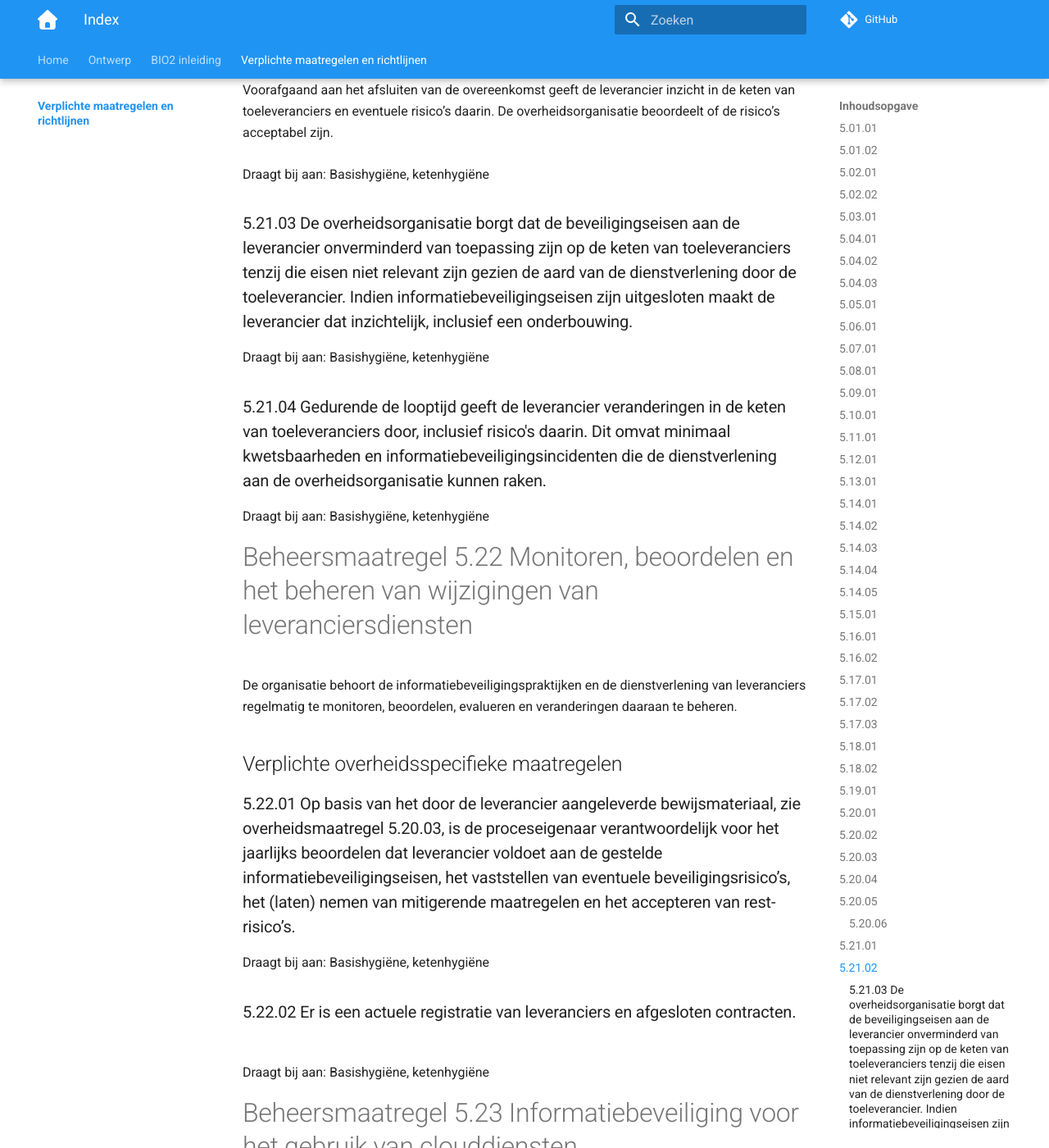
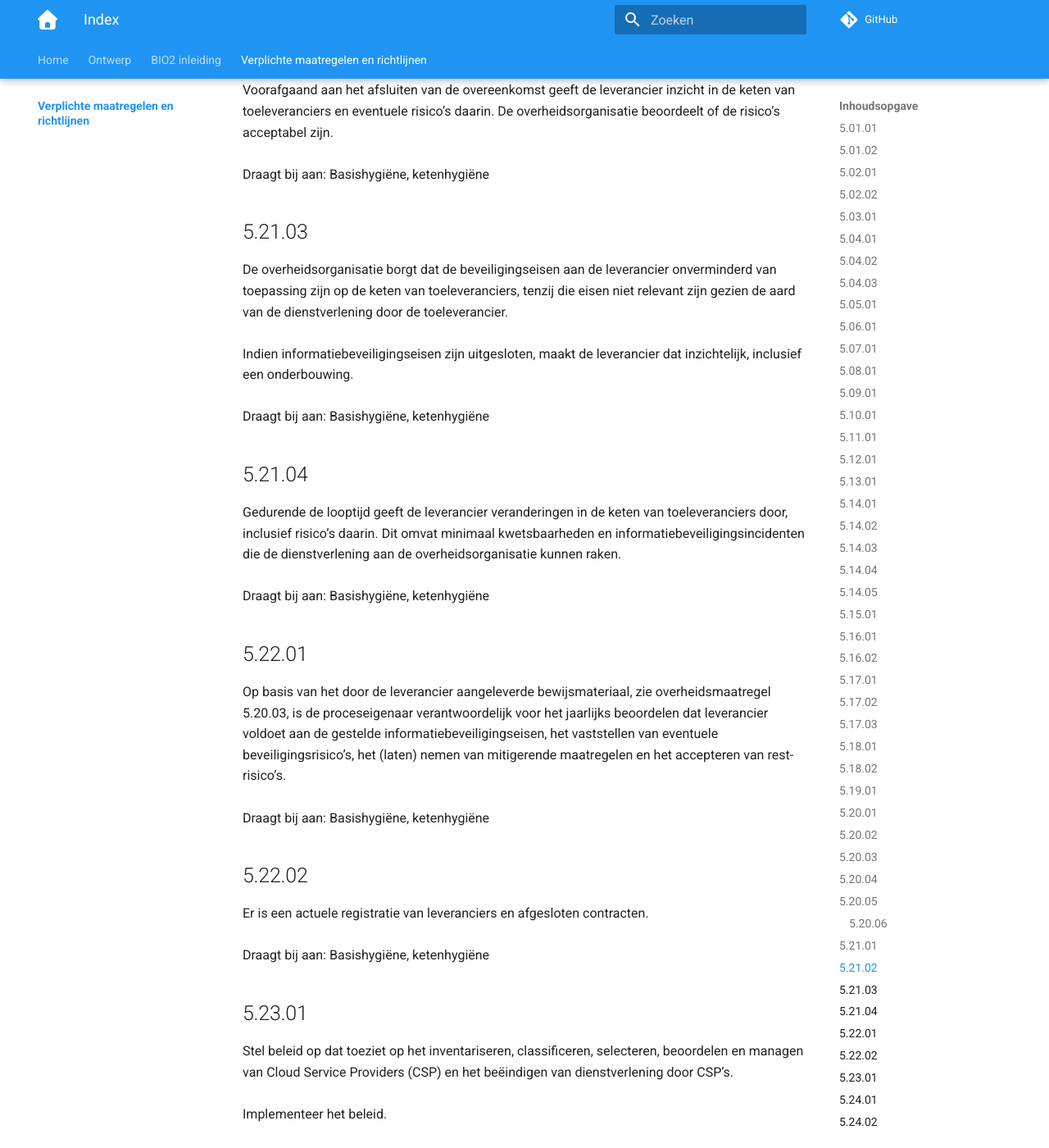
Before and after one commit to MinBZK/Baseline-Informatiebeveiliging-Overheid, an MkDocs documentation site: the page built from docs/maatregelen/index.md, in a window 1280 px wide and 1400 px high, scrolled down 9660 px. Shown: the whole window at 82% size. Built offline with MkDocs 1.6.1 and Material for MkDocs 9.7.7, drawn with Linux system fonts in a browser that asks for light colours; comment, search, counter and statistics services are not loaded; some of the changed text lies outside the part shown.

Commit message:
Update index.md
5.21.03 tot en met 5.24.05 vervangen.

```diff
--- a/docs/maatregelen/index.md
+++ b/docs/maatregelen/index.md
@@ -202,71 +202,54 @@
 Voorafgaand aan het afsluiten van de overeenkomst geeft de leverancier inzicht in de keten van toeleveranciers en eventuele risico’s daarin. De overheidsorganisatie beoordeelt of de risico’s acceptabel zijn.<br><br>
 Draagt bij aan: Basishygiëne, ketenhygiëne
 
-### 5.21.03 De overheidsorganisatie borgt dat de beveiligingseisen aan de leverancier onverminderd van toepassing zijn op de keten van toeleveranciers tenzij die eisen niet relevant zijn gezien de aard van de dienstverlening door de toeleverancier. Indien informatiebeveiligingseisen zijn uitgesloten maakt de leverancier dat inzichtelijk, inclusief een onderbouwing.
+## 5.21.03
+De overheidsorganisatie borgt dat de beveiligingseisen aan de leverancier onverminderd van toepassing zijn op de keten van toeleveranciers, tenzij die eisen niet relevant zijn gezien de aard van de dienstverlening door de toeleverancier.<br><br>
+Indien informatiebeveiligingseisen zijn uitgesloten, maakt de leverancier dat inzichtelijk, inclusief een onderbouwing.<br><br>
 Draagt bij aan: Basishygiëne, ketenhygiëne
 
-### 5.21.04 Gedurende de looptijd geeft de leverancier veranderingen in de keten van toeleveranciers door, inclusief risico's daarin. Dit omvat minimaal kwetsbaarheden en informatiebeveiligingsincidenten die de dienstverlening aan de overheidsorganisatie kunnen raken.
+## 5.21.04
+Gedurende de looptijd geeft de leverancier veranderingen in de keten van toeleveranciers door, inclusief risico’s daarin. Dit omvat minimaal kwetsbaarheden en informatiebeveiligingsincidenten die de dienstverlening aan de overheidsorganisatie kunnen raken.<br><br>
 Draagt bij aan: Basishygiëne, ketenhygiëne
 
-# Beheersmaatregel 5.22 Monitoren, beoordelen en het beheren van wijzigingen van leveranciersdiensten
-
-De organisatie behoort de informatiebeveiligingspraktijken en de dienstverlening van leveranciers regelmatig te monitoren, beoordelen, evalueren en veranderingen daaraan te beheren.
-
-## Verplichte overheidsspecifieke maatregelen
-
-### 5.22.01 Op basis van het door de leverancier aangeleverde bewijsmateriaal, zie overheidsmaatregel 5.20.03, is de proceseigenaar verantwoordelijk voor het jaarlijks beoordelen dat leverancier voldoet aan de gestelde informatiebeveiligingseisen, het vaststellen van eventuele beveiligingsrisico’s, het (laten) nemen van mitigerende maatregelen en het accepteren van rest-risico’s.
-
+## 5.22.01
+Op basis van het door de leverancier aangeleverde bewijsmateriaal, zie overheidsmaatregel 5.20.03, is de proceseigenaar verantwoordelijk voor het jaarlijks beoordelen dat leverancier voldoet aan de gestelde informatiebeveiligingseisen, het vaststellen van eventuele
+beveiligingsrisico’s, het (laten) nemen van mitigerende maatregelen en het accepteren van rest-risico’s.<br><br>
 Draagt bij aan: Basishygiëne, ketenhygiëne
 
-### 5.22.02 Er is een actuele registratie van leveranciers en afgesloten contracten.
-
+## 5.22.02
+Er is een actuele registratie van leveranciers en afgesloten contracten.<br><br>
 Draagt bij aan: Basishygiëne, ketenhygiëne
 
-# Beheersmaatregel 5.23 Informatiebeveiliging voor het gebruik van clouddiensten
-
-Processen voor het aanschaffen, gebruiken, beheren en beÎindigen van clouddiensten behoren overeenkomstig de informatiebeveiligingseisen van de organisatie te worden opgesteld.
-
-## Verplichte overheidsspecifieke maatregelen
-
-### 5.23.01 Stel beleid op dat toeziet op het inventariseren, classificeren, selecteren, beoordelen en managen van Cloud Service Providers (CSP) en het beëindigen van dienstverlening door CSP’s.
-
-Implementeer het beleid.
-
-Herzie dit beleid minimaal eens per drie jaar.
-
-Neem in de contracten op welke situaties aanleiding kunnen zijn tot ontbinding van het contract.
-
-Wanneer zich belangrijke wijzigingen bij de leverancier optreden, beoordeel de risico’s daarvan en neem passende maatregelen.
-
+## 5.23.01
+Stel beleid op dat toeziet op het inventariseren, classificeren, selecteren, beoordelen en managen van Cloud Service Providers (CSP) en het beëindigen van dienstverlening door CSP’s.<br><br>
+Implementeer het beleid.<br><br>
+Herzie dit beleid minimaal eens per drie jaar.<br><br>
+Neem in de contracten op welke situaties aanleiding kunnen zijn tot ontbinding van het contract.<br><br>
+Wanneer zich belangrijke wijzigingen bij de leverancier optreden, beoordeel de risico’s daarvan en neem passende maatregelen.<br><br>
 Draagt bij aan: Basishygiëne, ketenhygiëne
 
-# Beheersmaatregel 5.24 Plannen en voorbereiden van het beheer van informatiebeveiligingsincidenten
-
-De organisatie behoort plannen op te stellen voor, en zich voor te bereiden op, het beheren van informatiebeveiligingsincidenten door processen, rollen en verantwoordelijkheden voor het beheer van informatiebeveiligingsincidenten te definiÎren, vast te stellen en te communiceren.
-
-## Verplichte overheidsspecifieke maatregelen
-
-### 5.24.01 Er is voor alle interne en externe medewerkers een toegankelijk meldloket waar informatiebeveiligingsincidenten kunnen worden gemeld en geregistreerd.
-
+## 5.24.01
+Er is voor alle interne en externe medewerkers een toegankelijk meldloket waar informatiebeveiligingsincidenten kunnen worden gemeld en geregistreerd.<br><br>
 Draagt bij aan: Basishygiëne, ketenhygiëne
 
-### 5.24.02 Er is een meldprocedure waarin de taken en verantwoordelijkheden van het meldloket staan beschreven.
-
+## 5.24.02
+Er is een meldprocedure waarin de taken en verantwoordelijkheden van het meldloket staan beschreven.<br><br>
 Draagt bij aan: Basishygiëne
 
-### 5.24.03 De proceseigenaar is verantwoordelijk voor het oplossen van informatiebeveiligingsincidenten.
-
+## 5.24.03
+De proceseigenaar is verantwoordelijk voor het oplossen van informatiebeveiligingsincidenten.<br><br>
 Draagt bij aan: Basishygiëne
 
-### 5.24.04 De proceseigenaar rapporteert maandelijks de opvolging van informatiebeveiligingsincidenten aan de eindverantwoordelijke voor de bedrijfsvoering.
-
+## 5.24.04
+De proceseigenaar rapporteert maandelijks de opvolging van informatiebeveiligingsincidenten aan de eindverantwoordelijke voor de bedrijfsvoering.<br><br>
 Draagt bij aan: Basishygiëne
 
-### 5.24.05 In de procedure voor informatiebeveiligingsincidenten is er een koppeling gemaakt met crisisbeheersing.
-
+## 5.24.05
+In de procedure voor informatiebeveiligingsincidenten is er een koppeling gemaakt met crisisbeheersing.<br><br>
 Draagt bij aan: Basishygiëne
 
-### 5.24.06 De beveiliging van toeleveringsketens is onderdeel van de risicoanalyse voor de organisatie. In de risicoanalyse wordt rekening gehouden met:
+## 5.24.06
+De beveiliging van toeleveringsketens is onderdeel van de risicoanalyse voor de organisatie. In de risicoanalyse wordt rekening gehouden met:
 - de specifieke kwetsbaarheden van elke rechtstreekse leverancier en dienstverlener;
 - de algemene kwaliteit van de producten;
 - de cyberbeveiligingspraktijken van hun leveranciers en dienstverleners, met inbegrip van hun veilige ontwikkelingsprocedures.
```
